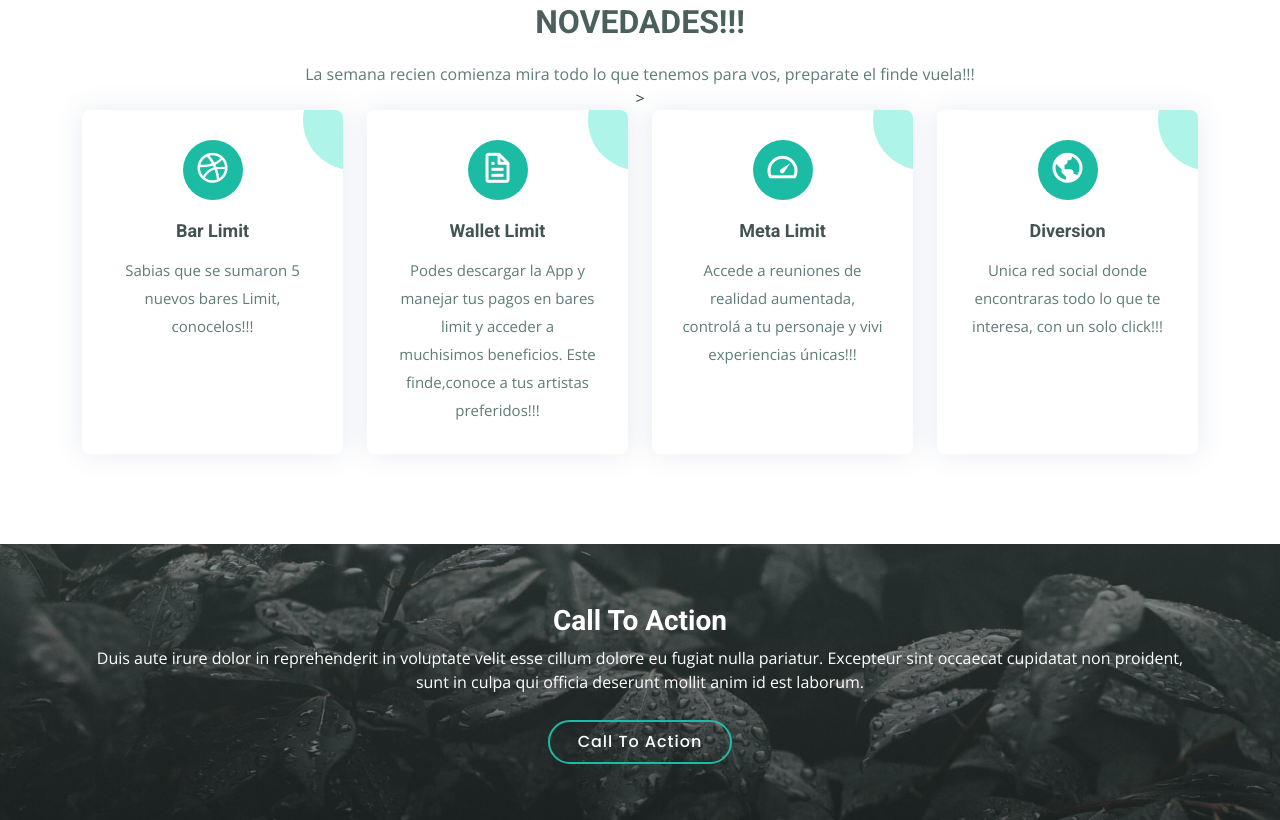
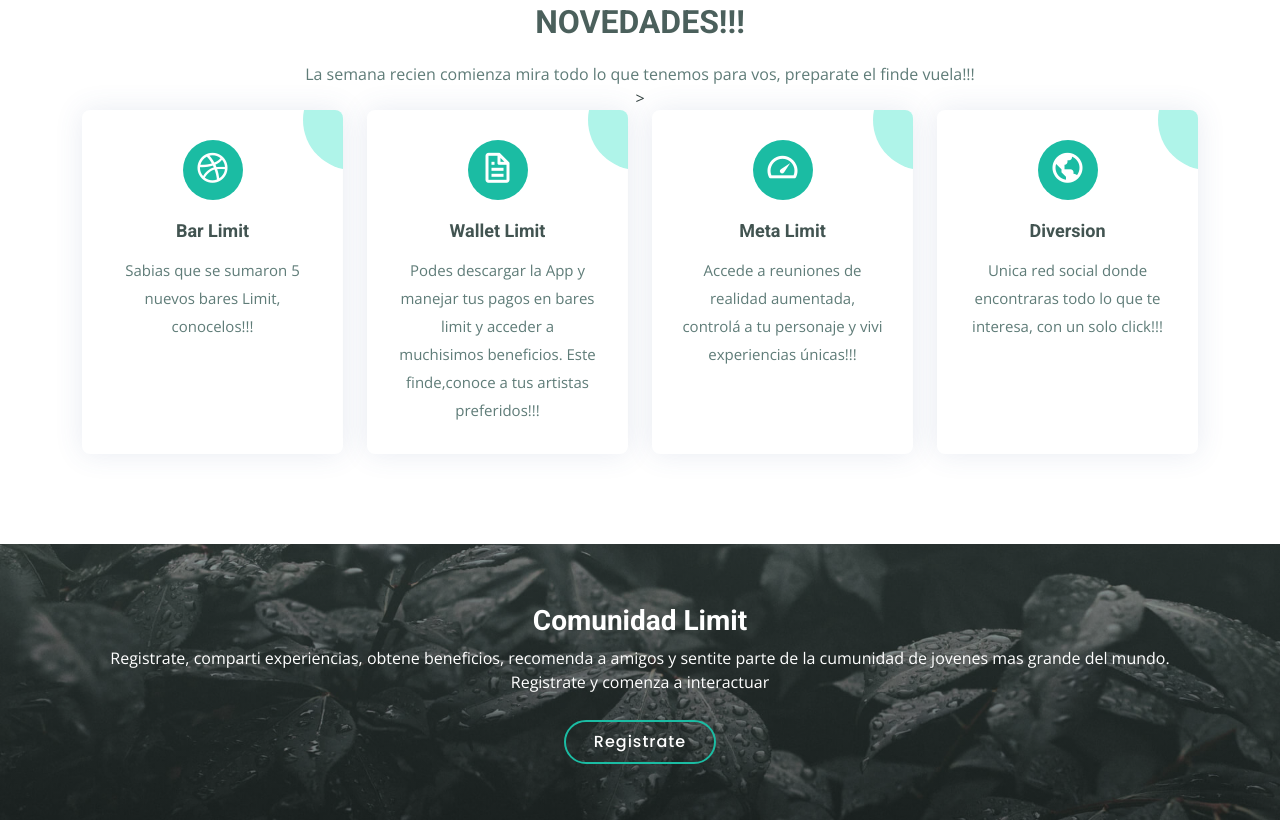
Before and after one commit to mariadesanchez/Design-Thinking, a plain HTML site: page index.html in a window 1280 px wide. Shown: the part 1980-2800 px from the top of the page. Drawn offline with nearby package versions, Linux system fonts and the light colour scheme.

Commit message:
Registrate

```diff
--- a/index.html
+++ b/index.html
@@ -304,9 +304,11 @@
       <div class="container">
 
         <div class="text-center">
-          <h3>Call To Action</h3>
-          <p> Duis aute irure dolor in reprehenderit in voluptate velit esse cillum dolore eu fugiat nulla pariatur. Excepteur sint occaecat cupidatat non proident, sunt in culpa qui officia deserunt mollit anim id est laborum.</p>
-          <a class="cta-btn" href="#">Call To Action</a>
+          <h3>Comunidad Limit</h3>
+          <p>Registrate, comparti experiencias, obtene beneficios,
+             recomenda a amigos y sentite parte de la
+              cumunidad de jovenes mas grande del mundo. Registrate y comenza a interactuar</p>
+          <a class="cta-btn" href="#">Registrate</a>
         </div>
 
       </div>
```
